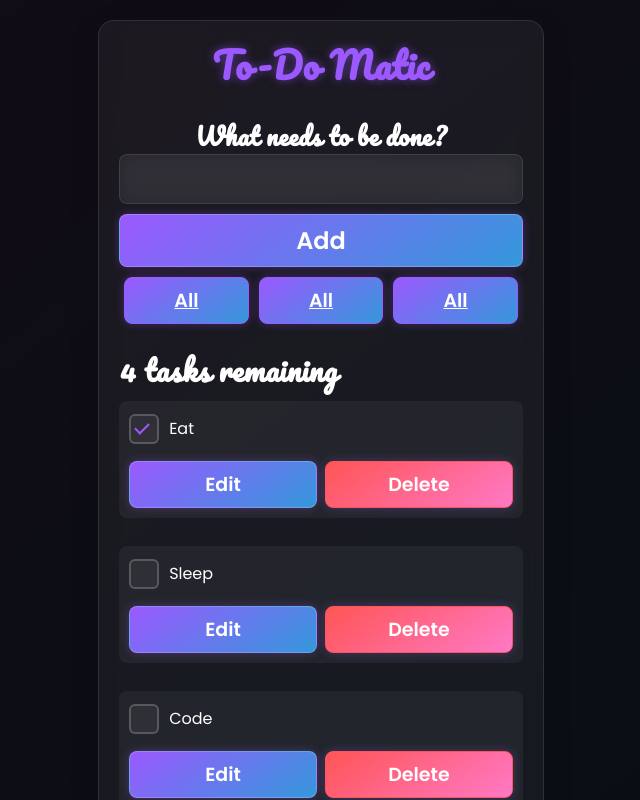
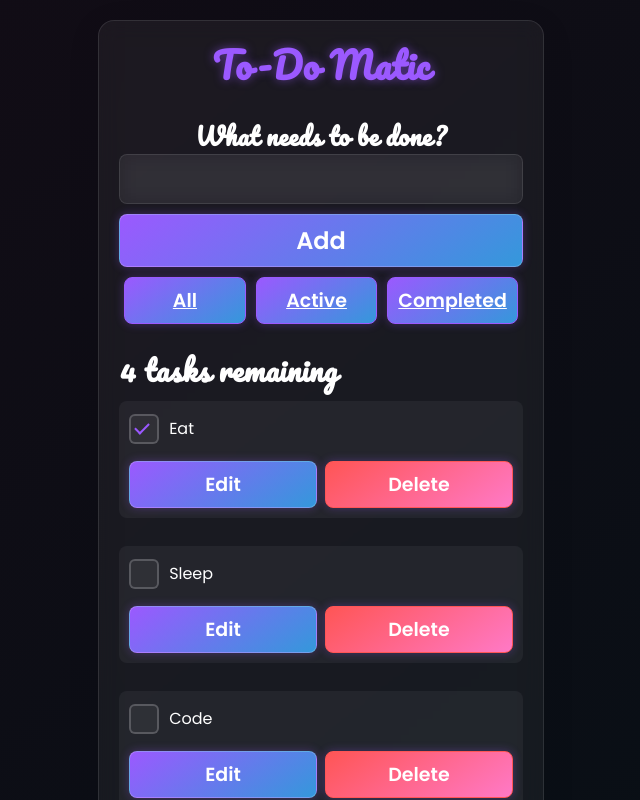
Before and after one commit to ZENith-95/To-Do-App, a React (Vite) app: page / in a window 1280 px wide. Shown: the top 800 px of the page, without its empty margins (319-959 px from the left). Built offline with nearby package versions, Linux system fonts and the light colour scheme.

Commit message:
Added filtering functionality

```diff
--- a/src/App.jsx
+++ b/src/App.jsx
@@ -4,9 +4,17 @@
 import FilterButton from "./components/FilterButton";
 import { nanoid } from "nanoid";
 
+const FILTER_MAP = {
+  All: () => true,
+  Active: (task) => !task.completed,
+  Completed: (task) => task.completed,
+};
+
+const FILTER_NAMES = Object.keys(FILTER_MAP);
+
 function App(props) {
-
-
+  const [tasks, setTasks] = useState(props.tasks);
+  const [filter, setFilter] = useState("All");
 
   function toggleTaskCompleted(id) {
     const updatedTasks = tasks.map((task) => {
@@ -23,8 +31,6 @@
     setTasks(remainingTasks);
   }
 
-  const [tasks, setTasks] = useState(props.tasks);
-
   function addTask(name) {
     const newTask = { id: `Todo-${nanoid()}`, name: name, completed: false };
     setTasks([...tasks, newTask]);
@@ -40,9 +46,18 @@
     setTasks(editedTaskList);
   }
 
+  const filterList = FILTER_NAMES.map((name) => (
+    <FilterButton
+      key={name}
+      name={name}
+      isPressed={name === filter}
+      setFilter={setFilter}
+    />
+  ));
 
-
-  const taskList = tasks.map((task) => (
+  const taskList = tasks
+    .filter(FILTER_MAP[filter])
+    .map((task) => (
       <Todo
         id={task.id}
         name={task.name}
@@ -54,19 +69,13 @@
       />
     ));
 
-  const taskNoun = taskList.length !== 1 ? "tasks" : "task";
+  const taskNoun = tasks.length !== 1 ? "tasks" : "task";
 
   return (
     <div className="todoapp stack-large">
       <h1>To-Do Matic</h1>
-
       <Form addTask={addTask} />
-
-      <div className="filters btn-group stack-exception">
-        <FilterButton />
-        <FilterButton />
-        <FilterButton />
-      </div>
+      <div className="filters btn-group stack-exception">{filterList}</div>
       <h2 id="list-heading">
         {tasks.length} {taskNoun} remaining
       </h2>
--- a/src/components/FilterButton.jsx
+++ b/src/components/FilterButton.jsx
@@ -1,10 +1,10 @@
-import React from 'react'
+import React from "react";
 
-export default function FilterButton() {
+export default function FilterButton(props) {
   return (
-    <button type="button" className="btn toggle-btn" aria-pressed="true">
+    <button type="button" className="btn toggle-btn" aria-pressed="true" onClick={() => props.setFilter(props.name)}>
       <span className="visually-hidden">Show</span>
-      <span>All</span>
+      <span>{props.name}</span>
       <span className="visually-hidden">Tasks</span>
     </button>
   );
--- a/src/components/todo.jsx
+++ b/src/components/todo.jsx
@@ -2,7 +2,7 @@
 
 function Todo(props) {
   const [isEditing, setEditing] = useState(false);
-  const [newName, setNewName] = useState("");
+  const [newName, setNewName] = useState(props.name);
 
   function handleChange(event) {
     setNewName(event.target.value);
@@ -17,18 +17,27 @@
 
   const editTemplate = (
     <form className="stack-small" onSubmit={handleSubmit}>
-      <div className="form-group" >
+      <div className="form-group">
         <label className="todo-label" htmlFor={props.id}>
           New name for {props.name}
         </label>
-        <input id={props.id} className="todo-text" type="text" value={newName} onChange={handleChange}/>
+        <input
+          id={props.id}
+          className="todo-text"
+          type="text"
+          value={newName}
+          onChange={handleChange}
+        />
       </div>
       <div className="btn-group">
-        <button type="button" className="btn todo-cancel" onClick={() => setEditing(false)}>
+        <button
+          type="button"
+          className="btn todo-cancel"
+          onClick={() => setEditing(false)}>
           Cancel
           <span className="visually-hidden">renaming {props.name}</span>
         </button>
-        <button type="submit" className="btn btn__primary todo-edit" >
+        <button type="submit" className="btn btn__primary todo-edit">
           Save
           <span className="visually-hidden">new name for {props.name}</span>
         </button>
@@ -37,7 +46,7 @@
   );
 
   const viewTemplate = (
-    <div className="stack-small" >
+    <div className="stack-small">
       <div className="c-cb">
         <input
           id={props.id}
```
Lines whose indentation alone changed are shown as unchanged.
